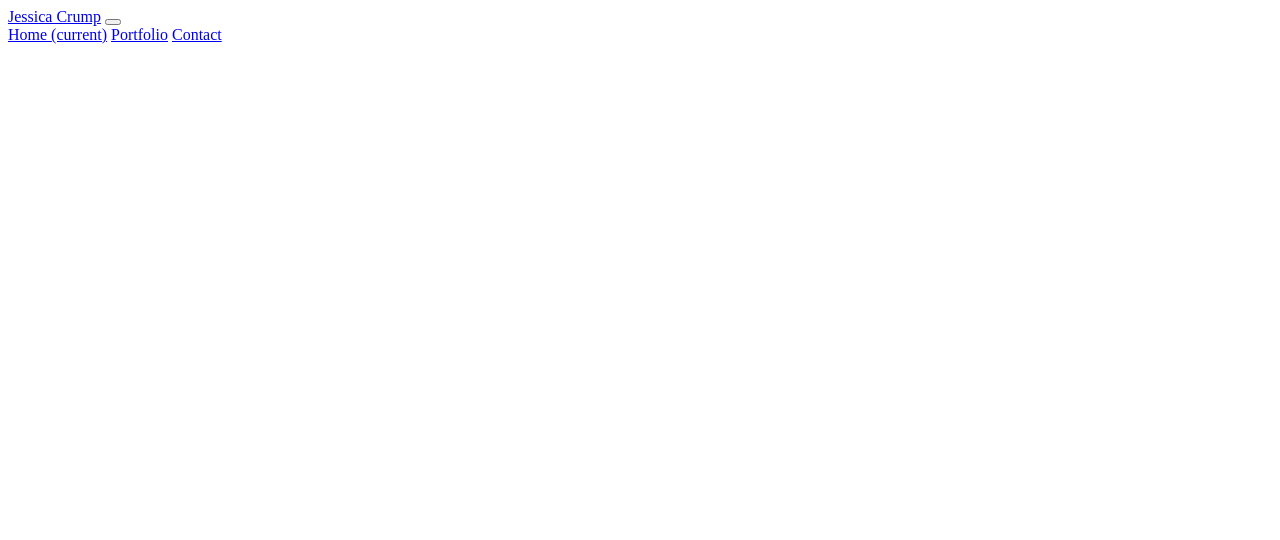
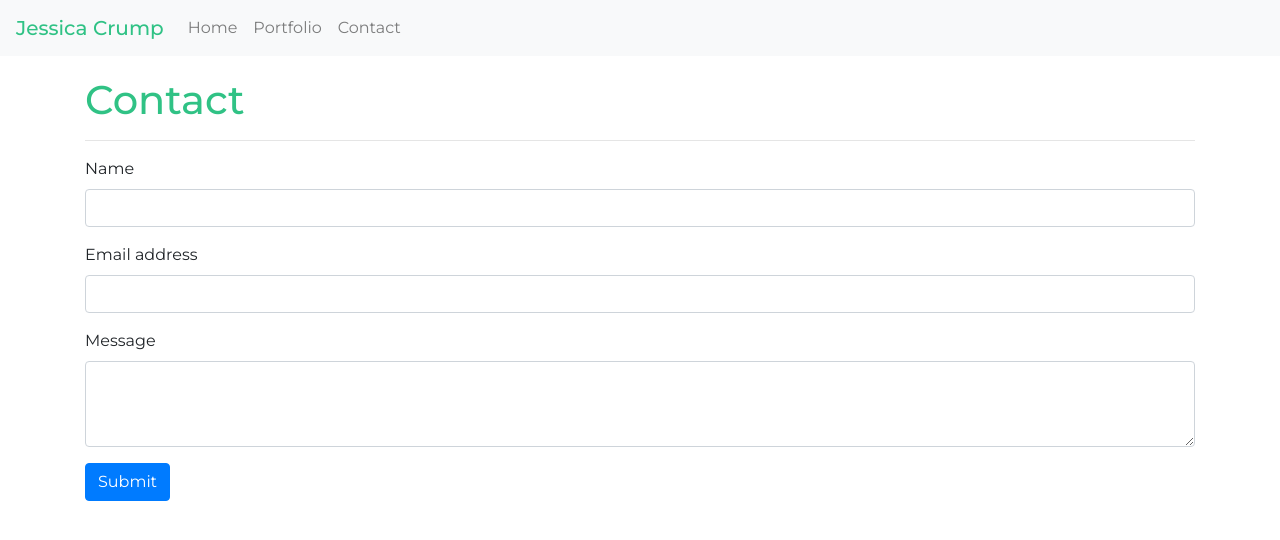
Before and after one commit to Jesscru/portfolio, a plain HTML site: page contact.html in a window 1280 px wide. Drawn offline with nearby package versions, Linux system fonts and the light colour scheme.

Commit message:
added contact form to contact page, added photo and h1 to home page, added a bit of color to contact and navbar, added a google font to each html file.

```diff
--- a/contact.html
+++ b/contact.html
@@ -4,6 +4,8 @@
     <meta charset="UTF-8">
     <meta name="viewport" content="width=device-width, initial-scale=1.0">
     <title>Contact</title>
+    <link rel="stylesheet" href="https://cdn.jsdelivr.net/npm/bootstrap@4.5.3/dist/css/bootstrap.min.css" integrity="sha384-TX8t27EcRE3e/ihU7zmQxVncDAy5uIKz4rEkgIXeMed4M0jlfIDPvg6uqKI2xXr2" crossorigin="anonymous">
+    <link href="https://fonts.googleapis.com/css2?family=Montserrat:ital,wght@0,400;0,500;0,700;1,200&display=swap" rel="stylesheet">
     <link rel="stylesheet" href="./portfoliostyle.css">
 </head>
 <body>
@@ -14,11 +16,39 @@
         </button>
         <div class="collapse navbar-collapse" id="navbarNavAltMarkup">
           <div class="navbar-nav">
-            <a class="nav-link active" href="./index.html">Home <span class="sr-only">(current)</span></a>
+            <a class="nav-link" href="./index.html">Home <span class="sr-only">(current)</span></a>
             <a class="nav-link" href="./portfolio.html">Portfolio</a>
             <a class="nav-link" href="./contact.html">Contact</a>
           </div>
         </div>
       </nav>
+
+    <section class="container">
+        <h1 class="header">Contact</h1>
+        <hr>
+
+      <form class="form">
+
+        <div class="form-group">
+          <label for="Name">Name</label>
+          <input type="text" class="form-control">
+        </div>
+
+        <div class="form-group">
+            <label for="exampleInputEmail1">Email address</label>
+            <input type="email" class="form-control" id="exampleInputEmail1" aria-describedby="emailHelp">
+        </div>
+
+        <div class="form-group">
+            <label for="exampleFormControlTextarea1">Message</label>
+            <textarea class="form-control" id="exampleFormControlTextarea1" rows="3"></textarea>
+          </div>
+
+        <button type="submit" class="btn btn-primary">Submit</button>
+
+      </form>
+
+    </section>
+
 </body>
 </html>
--- a/index.html
+++ b/index.html
@@ -5,6 +5,7 @@
     <meta name="viewport" content="width=device-width, initial-scale=1.0">
     <title>Jessica Crump</title>
     <link rel="stylesheet" href="https://cdn.jsdelivr.net/npm/bootstrap@4.5.3/dist/css/bootstrap.min.css" integrity="sha384-TX8t27EcRE3e/ihU7zmQxVncDAy5uIKz4rEkgIXeMed4M0jlfIDPvg6uqKI2xXr2" crossorigin="anonymous">
+    <link href="https://fonts.googleapis.com/css2?family=Montserrat:ital,wght@0,400;0,500;0,700;1,200&display=swap" rel="stylesheet">
     <link rel="stylesheet" href="./portfoliostyle.css">
 </head>
 <body>
@@ -16,12 +17,17 @@
         </button>
         <div class="collapse navbar-collapse" id="navbarNavAltMarkup">
           <div class="navbar-nav">
-            <a class="nav-link active" href="./index.html">Home <span class="sr-only">(current)</span></a>
+            <a class="nav-link" href="./index.html">Home <span class="sr-only">(current)</span></a>
             <a class="nav-link" href="./portfolio.html">Portfolio</a>
             <a class="nav-link" href="./contact.html">Contact</a>
           </div>
         </div>
       </nav>
 
+    <h1 class="header">About Me</h1>
+    <img src="../Documents/croppedprofilepic.JPG">
+
+
+
 </body>
 </html>
--- a/portfoliostyle.css
+++ b/portfoliostyle.css
@@ -1,4 +1,17 @@
-.bg-* {
-    background-color: lightseagreen;
+body {
+    font-family: 'Montserrat', sans-serif;
+}
 
+.header {
+    color: rgb(48, 194, 133);
+    margin-top: 20px;
 }
+
+.navbar .navbar-brand {
+    color: rgb(48, 194, 133);
+    font-weight: 500;
+}
+/* cant get hover to work :( */
+a .nav-link:hover {
+    color: rgb(48, 194, 133);
+}
```
Also changed, not shown: portfolio.html (+3 -1 lines).
